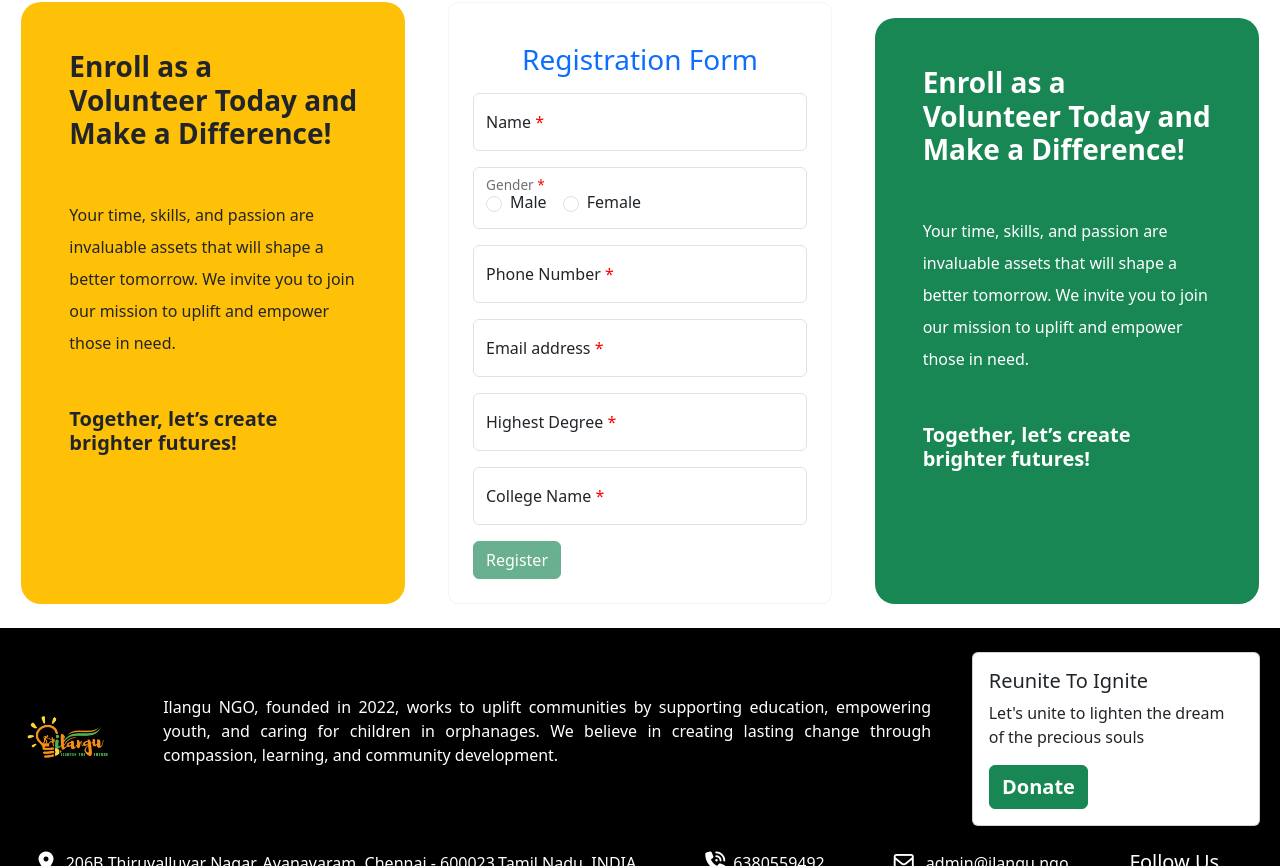
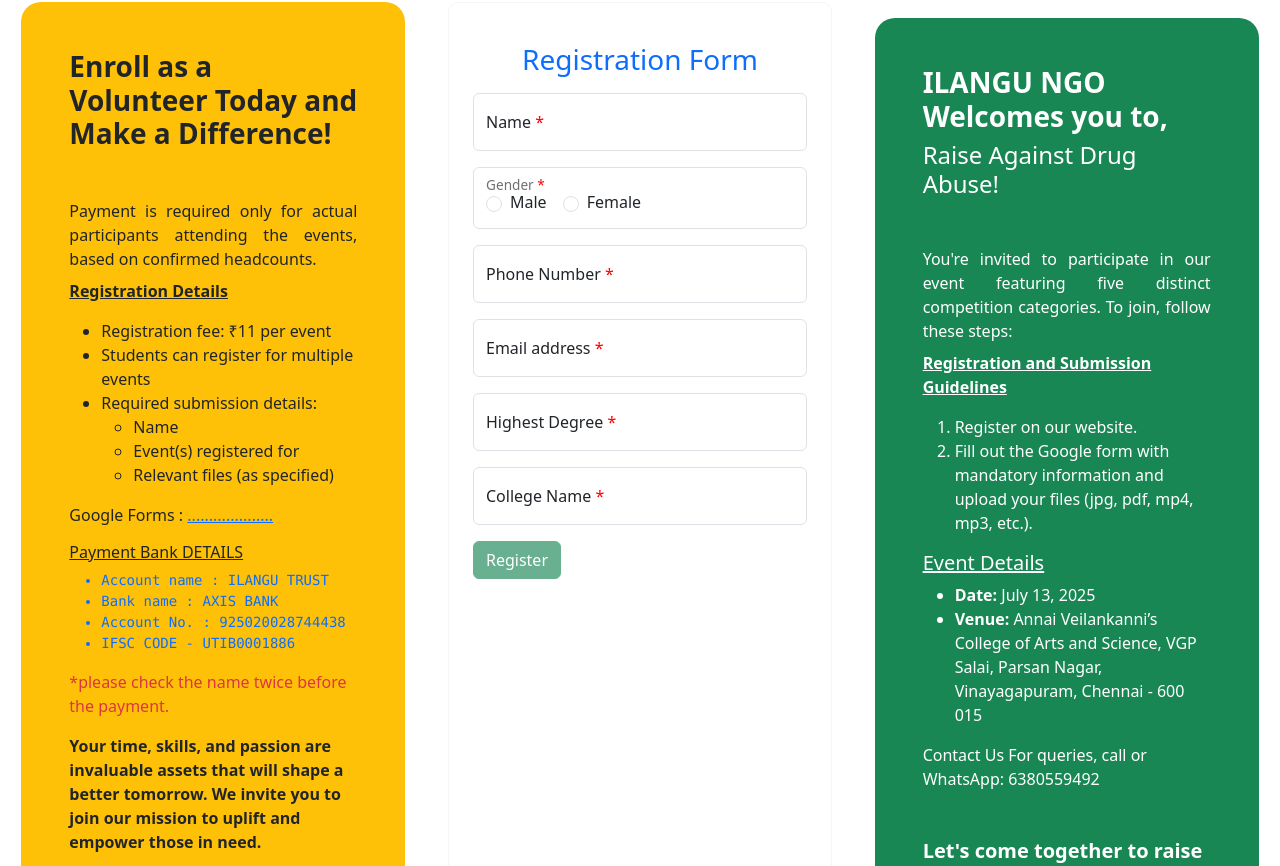
Before and after one commit to IlanguNgo/ilangu-main-page, an Angular app: page /register in a window 1280 px wide. Shown: the part 774-1640 px from the top of the page. Built offline with nearby package versions, Linux system fonts and the light colour scheme.

Commit message:
Event Registration Updates

```diff
--- a/src/app/event-registration/event-registration.component.html
+++ b/src/app/event-registration/event-registration.component.html
@@ -7,12 +7,47 @@
     </h3>
     <h6 class="mt-5 space">
 
+      Payment is required only for actual participants attending the events, based on confirmed headcounts.
+    </h6>
+
+    <p class="fw-bolder text-decoration-underline"> Registration Details </p>
+    <ul>
+      <li>⁠Registration fee: ₹11 per event</li>
+      <li>⁠Students can register for multiple events</li>
+      <li>⁠Required submission details:
+        <ul>
+          <li> Name</li>
+          <li>Event(s) registered for</li>
+          <li>Relevant files (as specified)</li>
+        </ul>
+      </li>
+
+    </ul>
+
+
+    <p> Google Forms : <a href="">....................</a></p>
+
+    <h6 class="text-decoration-underline"> Payment Bank DETAILS</h6>
+    <code class="text-primary">
+      <ul>
+        <li>Account name : ILANGU TRUST </li>
+        <li>Bank name : AXIS BANK</li>
+        <li>Account No. : 925020028744438</li>
+        <li>IFSC CODE - UTIB0001886</li>
+      </ul>
+
+
+
+
+</code>
+    <p class="text-danger"> *please check the name twice before the payment.</p>
+    <footer class="fw-bolder">
       Your time, skills, and passion are invaluable assets that will shape a better tomorrow. We invite you to
       join our mission to uplift and empower those in need.
+    </footer>
 
 
-    </h6>
-    <h6 class="mt-5 fs-5 fw-bold">Together, let’s create brighter futures!</h6>
+    <!-- <h6 class="mt-5 fs-5 fw-bold">Together, let’s create brighter futures!</h6> -->
   </div>
   <div class="volunteer-enrollment ">
     <form [formGroup]="registrationForm" (ngSubmit)="onRegister()">
@@ -130,15 +165,45 @@
     </form>
   </div>
   <div class="why-enrollment bg-success text-white mt-3 p-5">
-    <h3 class="fw-bolder">Enroll as a Volunteer Today and Make a Difference!
+    <h3 class="fw-bolder"> ILANGU NGO Welcomes you to,
+
     </h3>
+    <h4>Raise Against Drug Abuse!</h4>
     <h6 class="mt-5 space">
 
-      Your time, skills, and passion are invaluable assets that will shape a better tomorrow. We invite you to
-      join our mission to uplift and empower those in need.
+      You're invited to participate in our event featuring five distinct competition categories. To join, follow these
+      steps:
 
 
     </h6>
-    <h6 class="mt-5 fs-5 fw-bold">Together, let’s create brighter futures!</h6>
+
+
+    <div>
+      <p class="fw-bolder text-decoration-underline">Registration and Submission Guidelines</p>
+      <ol>
+        <li>⁠Register on our website.</li>
+        <li>⁠Fill out the Google form with mandatory information and upload your files (jpg, pdf, mp4, mp3, etc.).</li>
+
+      </ol>
+    </div>
+
+
+
+    <div>
+      <h5 class="text-decoration-underline">Event Details</h5>
+
+      <ul>
+        <li><span class="fw-bolder">⁠Date:</span> July 13, 2025</li>
+        <li><span class="fw-bolder">⁠Venue:</span> Annai Veilankanni’s College of Arts and Science, VGP Salai, Parsan
+          Nagar, Vinayagapuram, Chennai - 600
+          015</li>
+      </ul>
+    </div>
+
+    Contact Us
+    For queries, call or WhatsApp: 6380559492
+
+
+    <h6 class="mt-5 fs-5 fw-bold">Let's come together to raise awareness against drug abuse!</h6>
   </div>
 </div>
--- a/src/app/event-registration/event-registration.component.scss
+++ b/src/app/event-registration/event-registration.component.scss
@@ -19,7 +19,8 @@
   margin-top: 6vh;
 }
 .space {
-  line-height: 4vh;
+  line-height: 3vh;
+  text-align: justify;
 }
 .why-enrollment {
   width: 30vw;
--- a/src/app/home/home.component.html
+++ b/src/app/home/home.component.html
@@ -75,7 +75,7 @@
   </div>
   <div class="carousel-inner">
     <div class="carousel-item active">
-      <img src="assets/images/drug-free.jpg" class="d-block image_height" alt="..." />
+      <img src="assets/homepage/event-image.jpeg" class="d-block image_height" alt="..." />
       <div class="carousel-caption d-md-block">
         <!-- <h5 class="text-md-start">First slide label</h5>
         <p class="">
```
Also changed, not shown: public/assets/homepage/event-image.jpeg (added).
